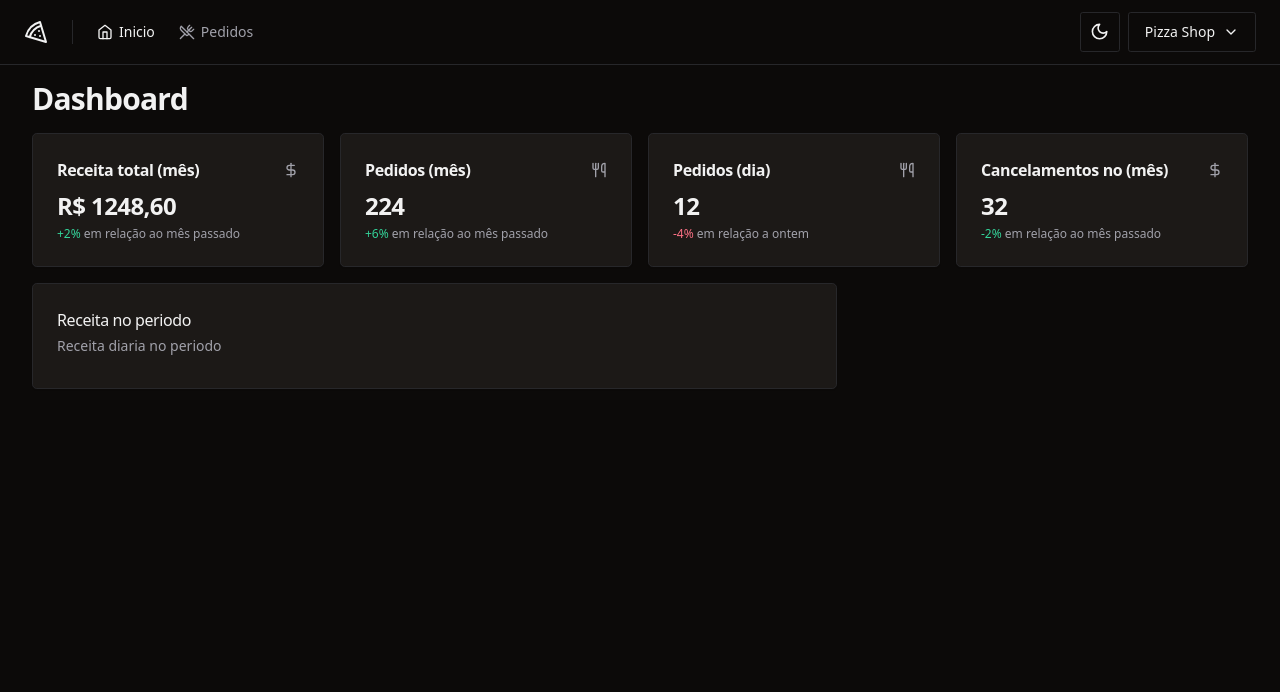
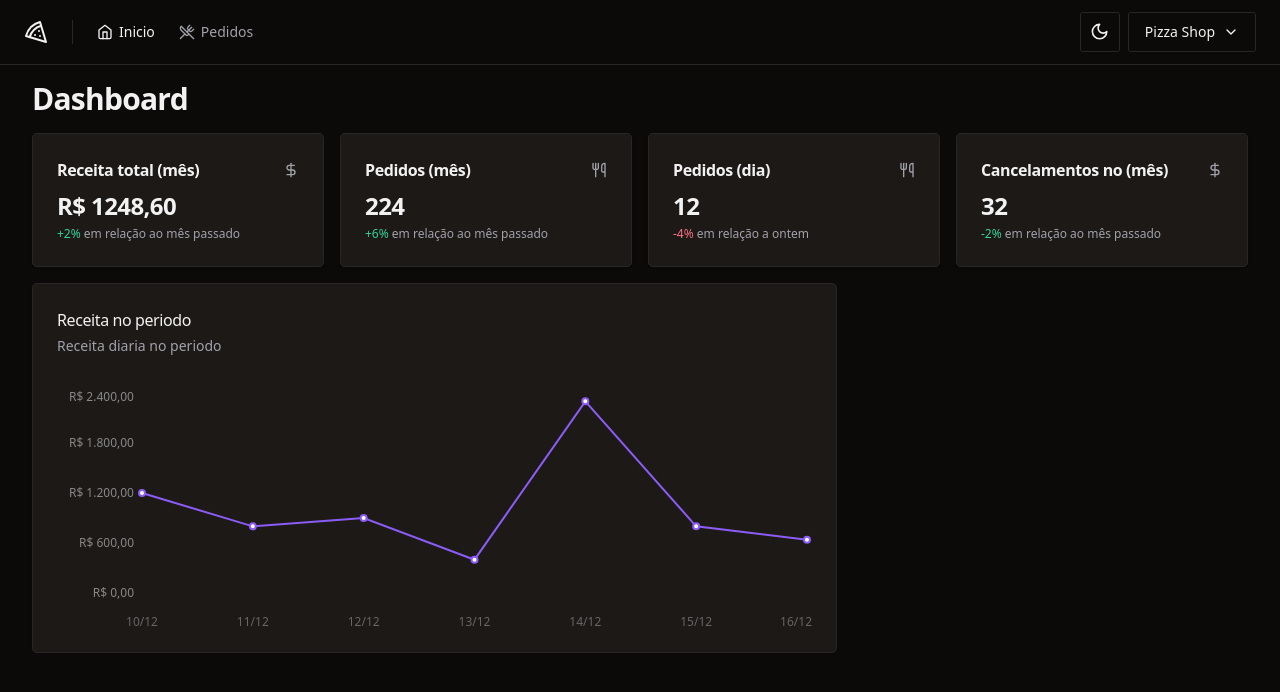
Before and after one commit to eddyzera/pizza-shop-web, a React (Vite) app: page / in a window 1280 px wide. Shown: the top 692 px of the page. Built offline with nearby package versions, Linux system fonts and the light colour scheme.

Commit message:
feat: created chart

```diff
--- a/src/pages/app/dashboard/revenueChart.tsx
+++ b/src/pages/app/dashboard/revenueChart.tsx
@@ -1,11 +1,32 @@
 import React from 'react'
+import {
+  CartesianGrid,
+  Line,
+  LineChart,
+  ResponsiveContainer,
+  Tooltip,
+  XAxis,
+  YAxis,
+} from 'recharts'
+import colors from 'tailwindcss/colors'
 
 import {
   Card,
+  CardContent,
   CardDescription,
   CardHeader,
   CardTitle,
 } from '@/components/ui/card'
+
+const data = [
+  { date: '10/12', revenue: 1200 },
+  { date: '11/12', revenue: 800 },
+  { date: '12/12', revenue: 900 },
+  { date: '13/12', revenue: 400 },
+  { date: '14/12', revenue: 2300 },
+  { date: '15/12', revenue: 800 },
+  { date: '16/12', revenue: 640 },
+]
 
 export const RevenueChart: React.FunctionComponent = () => {
   return (
@@ -18,6 +39,31 @@
           <CardDescription>Receita diaria no periodo</CardDescription>
         </div>
       </CardHeader>
+      <CardContent>
+        <ResponsiveContainer width="100%" height={240}>
+          <LineChart data={data} style={{ fontSize: 12 }}>
+            <XAxis dataKey={'date'} tickLine={false} axisLine={false} dy={16} />
+            <YAxis
+              stroke="#888"
+              axisLine={false}
+              tickLine={false}
+              width={80}
+              tickFormatter={(value: number) =>
+                value.toLocaleString('pt-BR', {
+                  style: 'currency',
+                  currency: 'BRL',
+                })
+              }
+            />
+            <Line
+              type={'linear'}
+              strokeWidth={2}
+              dataKey={'revenue'}
+              stroke={colors.violet['500']}
+            />
+          </LineChart>
+        </ResponsiveContainer>
+      </CardContent>
     </Card>
   )
 }
```
